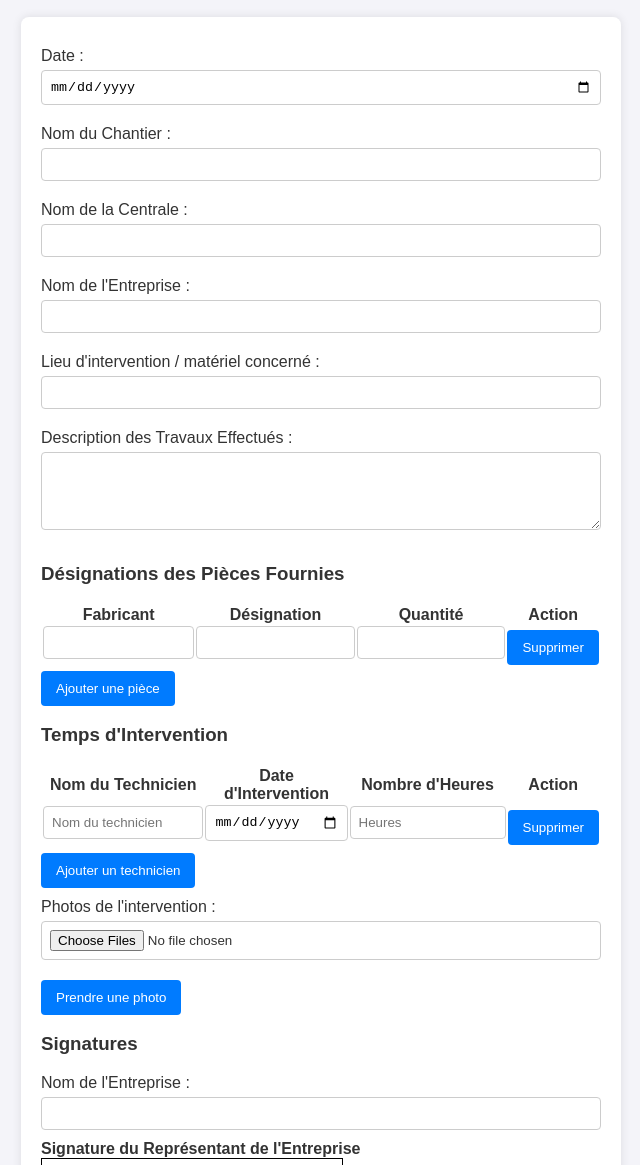
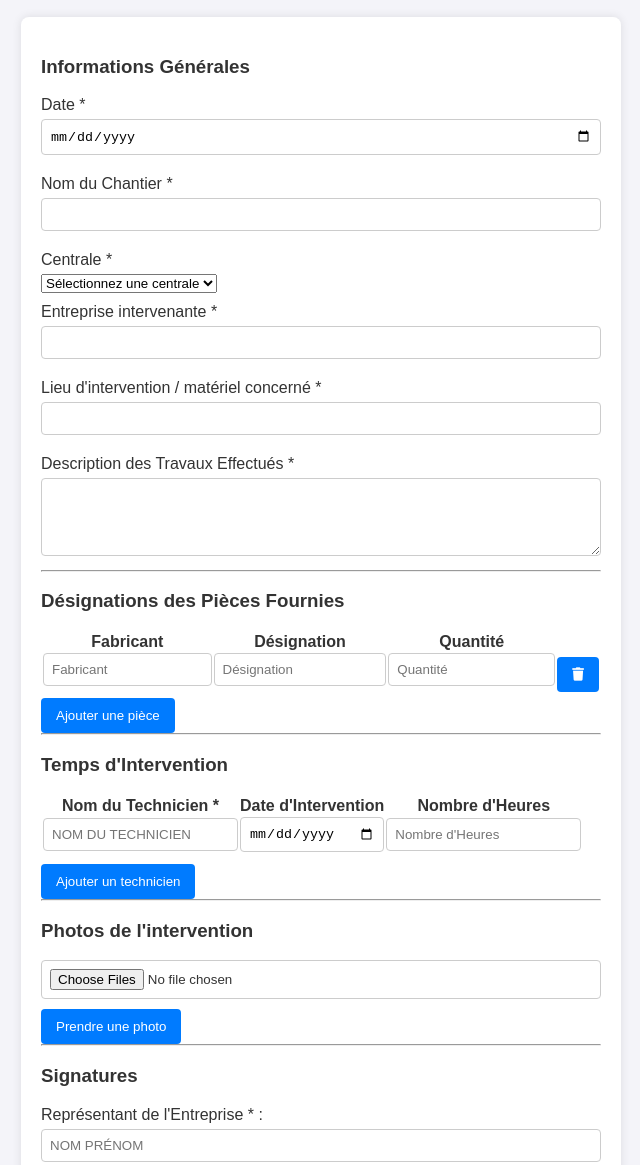
Before and after one commit to ilesduponant/assistant-projects, a plain HTML site: page bon-intervention/index.html in a window 1280 px wide. Shown: the part 60-1225 px from the top of the page, without its empty margins (319-959 px from the left). Drawn offline with nearby package versions, Linux system fonts and the light colour scheme.

Commit message:
Update index.html

```diff
--- a/bon-intervention/index.html
+++ b/bon-intervention/index.html
@@ -7,6 +7,8 @@
     <link rel="stylesheet" href="style.css" />
     <script src="https://cdnjs.cloudflare.com/ajax/libs/jspdf/2.5.1/jspdf.umd.min.js"></script>
     <script src="https://cdnjs.cloudflare.com/ajax/libs/jspdf-autotable/3.5.23/jspdf.plugin.autotable.min.js"></script>
+	<link rel="stylesheet" href="https://cdnjs.cloudflare.com/ajax/libs/font-awesome/5.15.4/css/all.min.css">
+	<script src="https://cdn.jsdelivr.net/npm/compressorjs@1.2.1/dist/compressor.min.js"></script>
   </head>
   <body>
     <header>
@@ -15,129 +17,122 @@
 
     <main>
       <form id="form-cr">
-        <label for="date">Date :</label>
+		<h3>Informations Générales</h3>
+        <label for="date">Date *</label>
         <input type="date" id="date" required />
 
-        <label for="chantier">Nom du Chantier :</label>
+        <label for="chantier">Nom du Chantier *</label>
         <input type="text" id="chantier" required />
 
-        <label for="centrale">Nom de la Centrale :</label>
-        <input type="text" id="centrale" required />
+        <label for="centrale">Centrale *</label>
+        <select id="centrale" required>
+            <option value="" disabled selected>Sélectionnez une centrale</option>
+            <option value="OUESSANT">OUESSANT</option>
+            <option value="MOLENE">MOLENE</option>
+            <option value="SEIN">SEIN</option>
+			<option value="CHAUSEY">CHAUSEY</option>
+			<option value="GLENAN">GLENAN</option>
+        </select>
 
-        <label for="entreprise">Nom de l'Entreprise :</label>
-        <input type="text" id="entreprise" required />
+        <label for="entreprise">Entreprise intervenante *</label>
+        <input type="text" id="entreprise" oninput="this.value = this.value.toUpperCase()" required />
 
-        <label for="lieu">Lieu d'intervention / matériel concerné :</label>
+
+        <label for="lieu">Lieu d'intervention / matériel concerné *</label>
         <input type="text" id="lieu" required />
 
-        <label for="description">Description des Travaux Effectués :</label>
+        <label for="description">Description des Travaux Effectués *</label>
         <textarea id="description" rows="4" required></textarea>
 
+		<hr>
         <h3>Désignations des Pièces Fournies</h3>
-        <table id="pieces-table">
+		<table id="pieces-table">
           <thead>
             <tr>
               <th>Fabricant</th>
               <th>Désignation</th>
               <th>Quantité</th>
-              <th>Action</th>
             </tr>
           </thead>
           <tbody>
             <tr>
-              <td><input type="text" name="fabricant[]" /></td>
-              <td><input type="text" name="designation[]" /></td>
-              <td><input type="number" name="quantite[]" min="0" /></td>
+              <td><input type="text" name="fabricant[]" placeholder="Fabricant" oninput="this.value = this.value.toUpperCase()" /></td>
+			  <td><input type="text" name="designation[]" placeholder="Désignation" /></td>
+              <td><input type="number" name="quantite[]" placeholder="Quantité" min="0" /></td>
               <td>
-                <button type="button" class="remove-piece">Supprimer</button>
+                <button type="button" class="remove-row"><i class="fas fa-trash" style="pointer-events: none;"></i></button>
               </td>
             </tr>
           </tbody>
         </table>
         <button type="button" id="add-piece">Ajouter une pièce</button>
 
+		<hr>
         <h3>Temps d'Intervention</h3>
         <table id="intervention-table">
           <thead>
             <tr>
-              <th>Nom du Technicien</th>
+              <th>Nom du Technicien *</th>
               <th>Date d'Intervention</th>
               <th>Nombre d'Heures</th>
-              <th>Action</th>
             </tr>
           </thead>
           <tbody>
             <tr>
-              <td>
-                <input
-                  type="text"
-                  name="techniciens[]"
-                  placeholder="Nom du technicien"
-                />
-              </td>
-              <td><input type="date" name="date_intervention[]" /></td>
-              <td>
-                <input
-                  type="number"
-                  name="nbr_heures[]"
-                  min="0"
-                  placeholder="Heures"
-                />
-              </td>
-              <td>
-                <button type="button" class="remove-technicien">
-                  Supprimer
-                </button>
-              </td>
+              <td><input type="text" name="techniciens[]" placeholder="Nom du Technicien" style="text-transform: uppercase;" required /></td>
+			  <td><input type="date" name="date_intervention[]" /></td>
+              <td><input type="number" name="nbr_heures[]" min="0" placeholder="Nombre d'Heures" /></td>
             </tr>
           </tbody>
         </table>
         <button type="button" id="add-technician">Ajouter un technicien</button>
-
-        <label for="photos">Photos de l'intervention :</label>
-        <input
+		<hr>
+        <h3 for="photos">Photos de l'intervention</h3>
+        <div id="photo-preview"></div>
+		<input
           type="file"
           id="photos"
           class="photo-upload"
           accept="image/*"
           multiple
         />
-        <div id="photo-preview"></div>
 
         <!-- Nouveau bouton pour prendre une photo en direct -->
         <button type="button" id="take-photo">Prendre une photo</button>
         <video id="camera" width="300" height="200" autoplay style="display: none; border: 1px solid black;"></video>
         <canvas id="camera-canvas" width="300" height="200" style="display: none;"></canvas>
         <button type="button" id="save-photo" style="display: none;">Enregistrer la photo</button>
-
+		<hr>
         <h3>Signatures</h3>
         <div class="signature-group">
-          <label for="representant">Nom de l'Entreprise :</label>
-          <input type="text" id="representant" required />
+          <label for="representant">Représentant de l'Entreprise * :</label>
+
+          <input type="text" id="representant" placeholder="Nom Prénom" style="text-transform: uppercase;" required />
           <div>
             <h4>Signature du Représentant de l'Entreprise</h4>
+
             <canvas
               id="signature-representant-canvas"
               width="300"
               height="150"
               style="border: 1px solid #000"
             ></canvas>
-            <button type="button" id="clear-representant">Effacer</button>
+            <button type="button" id="clear-representant" class="remove-sign" >Effacer</button>
           </div>
         </div>
 
         <div class="signature-group">
-          <label for="agent">Nom pour EDF :</label>
-          <input type="text" id="agent" required />
+          <label for="agent">Représentant EDF * :</label>
+          <input type="text" id="agent" placeholder="Nom Prénom" style="text-transform: uppercase;" required />
           <div>
-            <h4>Signature de l'Agent EDF</h4>
+            <h4>Signature du Représentant EDF</h4>
             <canvas
               id="signature-agent-canvas"
               width="300"
               height="150"
               style="border: 1px solid #000"
             ></canvas>
-            <button type="button" id="clear-agent">Effacer</button>
+            <button type="button" id="clear-agent" class="remove-sign" >Effacer</button>
           </div>
         </div>
 
```
